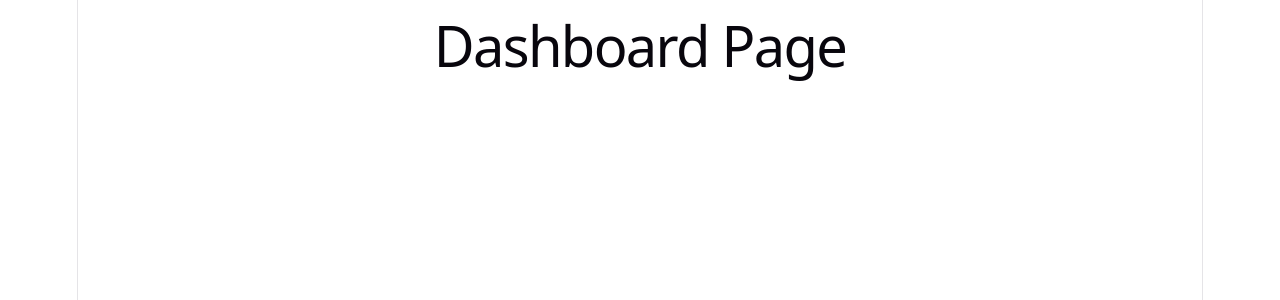
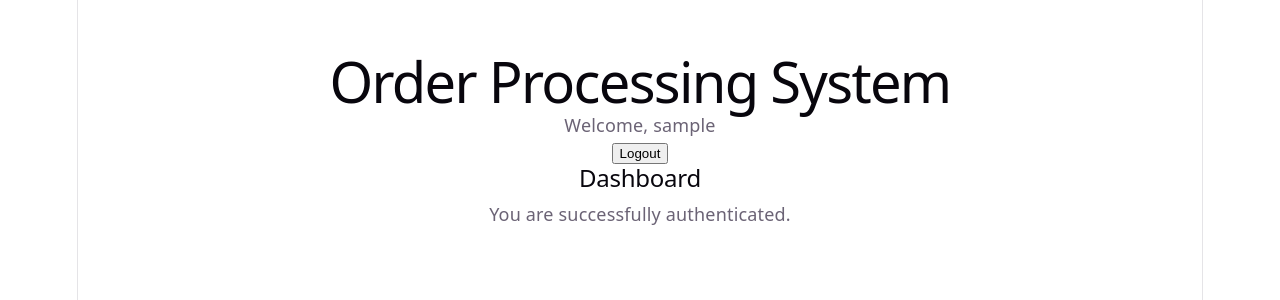
Before and after one commit to aiellogabri05-glitch/order-processing-frontend, a React (Vite) app: page /dashboard in a window 1280 px wide. Shown: the top 300 px of the page. Built offline with nearby package versions, Linux system fonts and the light colour scheme; sample sign-in values are in the browser's storage.

Commit message:
feat: implement application layout and logout flow

```diff
--- /dev/null
+++ b/src/components/Layout.tsx
@@ -0,0 +1,39 @@
+import type { ReactNode } from 'react';
+
+import { useNavigate } from 'react-router-dom';
+
+import { useAuth } from '../hooks/useAuth';
+
+interface LayoutProps {
+    children: ReactNode,
+}
+
+function Layout({ children }: LayoutProps) {
+  const { user, logout } = useAuth();
+
+  const navigate = useNavigate();
+
+  const handleLogout = async (): Promise<void> => {
+  await logout();
+
+  navigate('/');
+};
+
+  return (
+    <main>
+        <header>
+            <h1>Order Processing System</h1>
+
+                <p>Welcome, {user?.username}</p>
+
+            <button onClick={handleLogout}>
+                Logout
+            </button>
+        </header>
+
+        {children}
+    </main>
+  );
+}
+
+export default Layout;
--- a/src/pages/DashboardPage.tsx
+++ b/src/pages/DashboardPage.tsx
@@ -1,5 +1,21 @@
+import {useNavigate } from 'react-router-dom';
+import { useAuth } from '../hooks/useAuth';
+
 function DashboardPage() {
-  return <h1>Dashboard Page</h1>;
+  const { user, logout } = useAuth();
+  const navigate = useNavigate();
+
+  const handleLogout = async (): Promise<void> => {
+    await logout();
+    navigate('/');
+  }
+  return(
+    <>
+      <h2>Dashboard</h2>
+
+      <p>You are successfully authenticated.</p>
+    </>
+  );
 }
 
 export default DashboardPage;
--- a/src/routes/AppRoutes.tsx
+++ b/src/routes/AppRoutes.tsx
@@ -4,6 +4,7 @@ import LoginPage from '../pages/LoginPage';
 import DashboardPage from '../pages/DashboardPage';
 import NotFoundPage from '../pages/NotFoundPage';
 import ProtectedRoute from '../components/ProtectedRoute';
+import Layout from '../components/Layout';
 
 function AppRoutes() {
   return (
@@ -11,7 +12,9 @@ function AppRoutes() {
       <Route path="/" element={<LoginPage />} />
       <Route path="/dashboard" element={
         <ProtectedRoute>
-          <DashboardPage />
+          <Layout>
+            <DashboardPage />
+          </Layout>
         </ProtectedRoute>
       } />
       <Route path="*" element={<NotFoundPage />} />
--- a/src/services/AuthService.ts
+++ b/src/services/AuthService.ts
@@ -3,7 +3,7 @@ import type { LoginRequest } from '../types/LoginRequest';
 
 export async function login(request: LoginRequest): Promise<LoginResponse> {
     if (
-        request.username !== 'gabriele' ||
+        request.username !== 'Gabriele' ||
         request.password !== 'password123!'
 
     ) {
@@ -13,7 +13,7 @@ export async function login(request: LoginRequest): Promise<LoginResponse> {
     return {
         user: {
             id: '1',
-            username: 'gabriele',
+            username: 'Gabriele',
             email: 'gabriele@example.com'
         },
         accessToken: 'mock-access-token',
```
Also changed, not shown: 1 other file (tests, documents, lock files or other folders).
